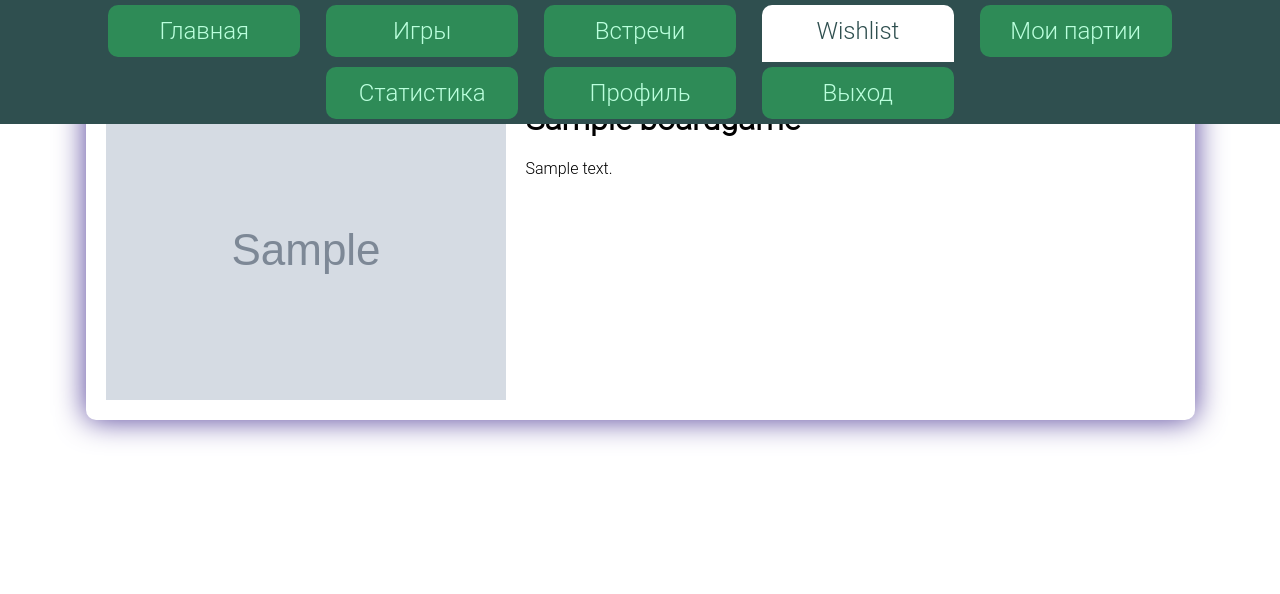
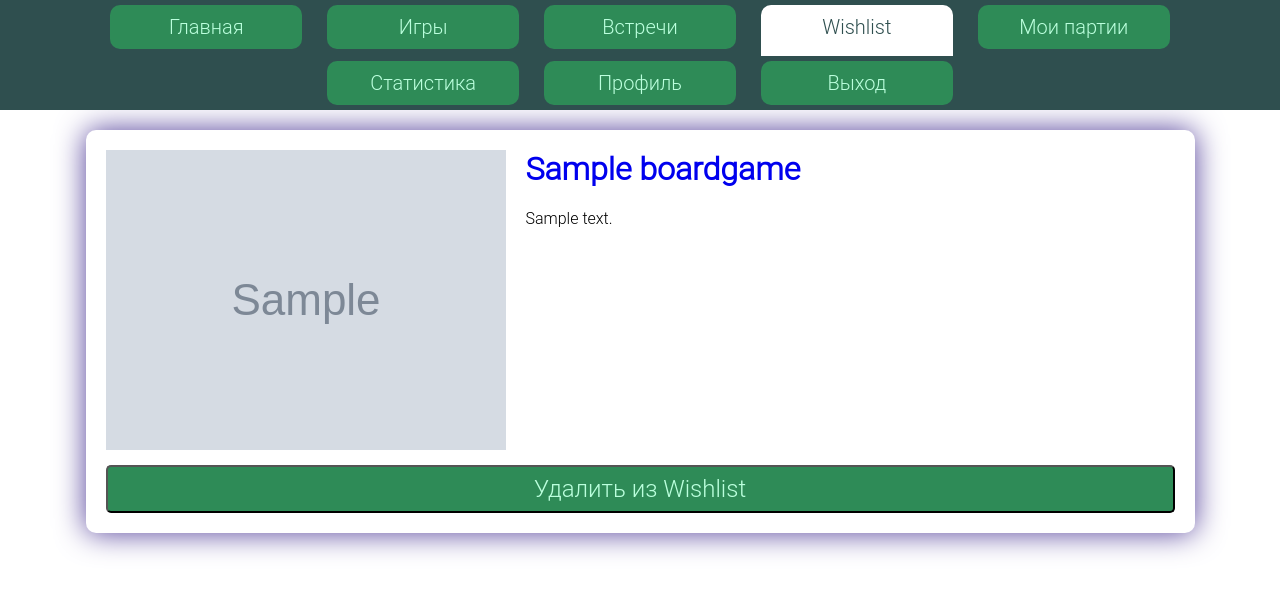
Before and after one commit to YashinIlya1996/boardgame_django, a Django app: page /wishlist/ in a window 1280 px wide. Shown: the top 594 px of the page. Run offline with Django 4.2, Linux system fonts and the light colour scheme; a user stored in the database is signed in; tables that the repository leaves empty hold one stand-in row (values such as "Sample post"); grey boxes marked "Sample" are stand-in pictures; parts of the project's set-up code (start-up, migrations or seed data) failed here and were passed over.

Commit message:
Реализовано удаление и добавление игр из (в) Wishlist пользователя. Реализован собственный фильтр шаблона для получения URL на игру (с якорем и номером страницы в общем списке) для правильного редиректа после добавления в ВЛ (и удаления из ВЛ)

```diff
--- /dev/null
+++ b/bg_project/apps/boardgames/templatetags/boardgames_custom_filters.py
@@ -0,0 +1,11 @@
+from django.template import Library
+
+register = Library()
+
+
+@register.filter(name="url_with_anchor")
+def url_with_anchor(value, request):
+    anchor = f"#{value.tesera_alias}"
+    page = request.GET.get('page', 1)
+    url = request.path + f"?page={page}" + anchor
+    return url
--- a/bg_project/apps/users/templates/users/wishlist.html
+++ b/bg_project/apps/users/templates/users/wishlist.html
@@ -1,5 +1,6 @@
 {% extends 'base.html' %}
 {% load static %}
+{% load boardgames_custom_filters %}
 
 {% block title %}
     Wishlist
@@ -17,8 +18,16 @@
     {% for game in wishlist %}
         <div class="list-item {% cycle 'odd' 'even' %}">
             <img src="{{ game.photo.url }}" alt="Ooops">
-            <h1>{{ game.title }}</h1>
+            <a href="{{ game.get_absolute_url }}"><h1>{{ game.title }}</h1></a>
             <p>{{ game.description | truncatewords:100 }}</p>
+            <form action="{% url "wl_adding" game.tesera_alias %}">
+                <input type="hidden" name="next" value="{{ game|url_with_anchor:request }}">
+                {% if game in users_wl %}
+                    <input type="submit" value="Удалить из Wishlist">
+                {% else %}
+                    <input type="submit" value="Добавить в Wishlist">
+                {% endif %}
+            </form>
         </div>
     {% empty %}
         <h1>Ваш wishlist пока ещё пустой</h1>
--- a/bg_project/apps/users/views.py
+++ b/bg_project/apps/users/views.py
@@ -6,6 +6,7 @@ from django.core.exceptions import ObjectDoesNotExist
 
 from . import forms
 from .models import WishList
+from bg_project.apps.boardgames.models import BoardGame
 
 
 def log_in(request):
@@ -39,9 +40,49 @@ class UsersWishlistView(LoginRequiredMixin, ListView):
     context_object_name = "wishlist"
 
     def get_queryset(self):
-        print(self.request.user == WishList.objects.all()[0].user)
+        """
+        Передает в queryset игры из вишлиста пользователя, а если ВЛ ещё не создан, то не создает,
+        а передает пустой лист
+        """
         try:
             games = WishList.objects.get(user=self.request.user).games.all()
         except ObjectDoesNotExist:
             games = []
         return games
+
+    def get_context_data(self, *, object_list=None, **kwargs):
+        """
+        Добавляет в контекст шаблона вишлист пользователя,
+        чтобы правильно обрабатывать состояние кнопки "Добавить в/Удалить из ВЛ"
+        """
+        context = super().get_context_data(**kwargs)
+        if self.request.user.is_authenticated:
+            user = self.request.user
+            try:
+                users_wl = user.wishlist.games.all()
+            except ObjectDoesNotExist:
+                users_wl = []
+            context["users_wl"] = users_wl
+        return context
+
+
+def add_to_remove_from_wishlist(request, alias):
+    """
+    Обработчик кнопки добавления (удаления) игры в (из) вишлист(а).
+    Если у пользователя еще не создан ВЛ - создает его.
+    Если игра уже в ВЛ (запрос на удаление игры из ВЛ) - удаляет ее из ВЛ.
+    Если каким-то чудом запрос на добавление послал аноним - редирект на логин.
+    """
+    if not request.user.is_authenticated:
+        return redirect("log_in")
+    else:
+        user = request.user
+        if not hasattr(user, "wishlist"):
+            WishList.objects.create(user=user)
+        game = BoardGame.objects.get(tesera_alias=alias)
+        wl = user.wishlist
+        if game not in wl.games.all():
+            user.wishlist.games.add(game)
+        else:
+            user.wishlist.games.remove(game)
+    return redirect(request.GET.get("next"), "all_games")
--- a/bg_project/urls.py
+++ b/bg_project/urls.py
@@ -19,13 +19,14 @@ from django.conf import settings
 from django.conf.urls.static import static
 
 from bg_project.apps.boardgames.views import index
-from bg_project.apps.users.views import UsersWishlistView
+from bg_project.apps.users.views import UsersWishlistView, add_to_remove_from_wishlist
 
 urlpatterns = [
     path('admin/', admin.site.urls),
     path('accounts/', include('bg_project.apps.users.urls')),
     path('games/', include('bg_project.apps.boardgames.urls')),
     path('wishlist/', UsersWishlistView.as_view(), name="wishlist"),
+    path('add-to-wl/<alias>', add_to_remove_from_wishlist, name="wl_adding"),
     path('', index, name="index"),
 ]
 
--- a/static/css/navigation.css
+++ b/static/css/navigation.css
@@ -6,11 +6,12 @@
     justify-content: center;
     flex-wrap: wrap;
     background-color: darkslategrey;
-    position: fixed;
+    position: sticky;
     top: 0;
     width: 100vw;
     text-align: center;
-    font-size: 24px;
+    font-size: 20px;
+    margin-bottom: 20px;
     z-index: 1;
 }
 
--- a/templates/navigation.html
+++ b/templates/navigation.html
@@ -15,4 +15,3 @@
         <a href="{% url "log_out" %}"><div class="nav-item">Выход</div></a>
     {% endif %}
 </div>
-<div style="margin-top: 5rem"></div>
```
Also changed, not shown: bg_project/apps/boardgames/templates/boardgames/all_games.html (+12 -1 lines), bg_project/apps/boardgames/views.py (+17 -1 lines), bg_project/apps/boardgames/templatetags/__init__.py (added).
